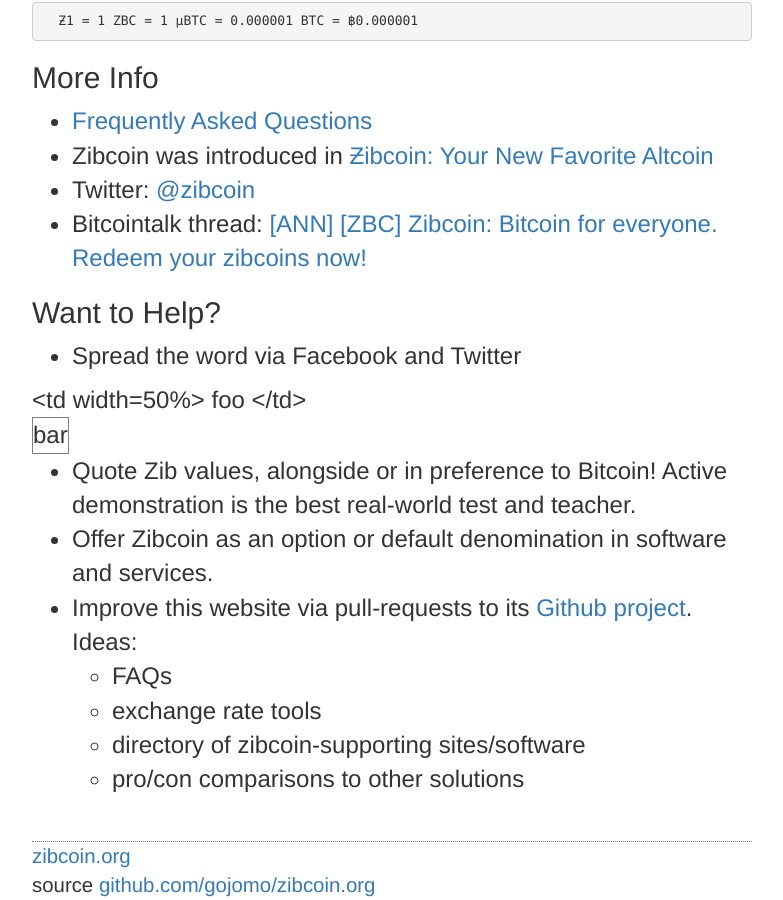
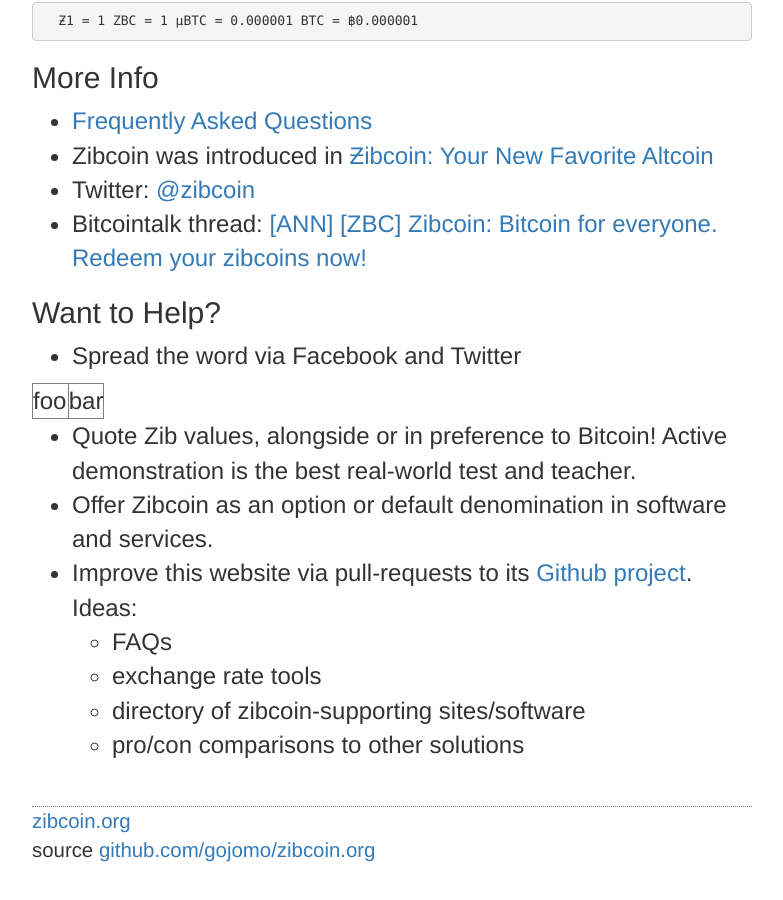
Before and after one commit to gojomo/zibcoin.org, a Jekyll site: the page built from index.md, in a window 1280 px wide and 900 px high, scrolled down 1496 px. Shown: the whole window, without its empty margins (248-1031 px from the left). Built offline with Jekyll 4.4.1, drawn with Linux system fonts in a browser that asks for light colours; nearby versions of some CDN libraries; after the commit the page ends 2362 px from its top, so only the background shows below that.

Commit message:
Update index.md

```diff
--- a/index.md
+++ b/index.md
@@ -56,7 +56,7 @@
 
 * Spread the word via Facebook and Twitter
 
-<table border=1><tr><td width=50%>
+<table border="1"><tr><td width="50%">
 foo
 </td><td>
 bar
```
